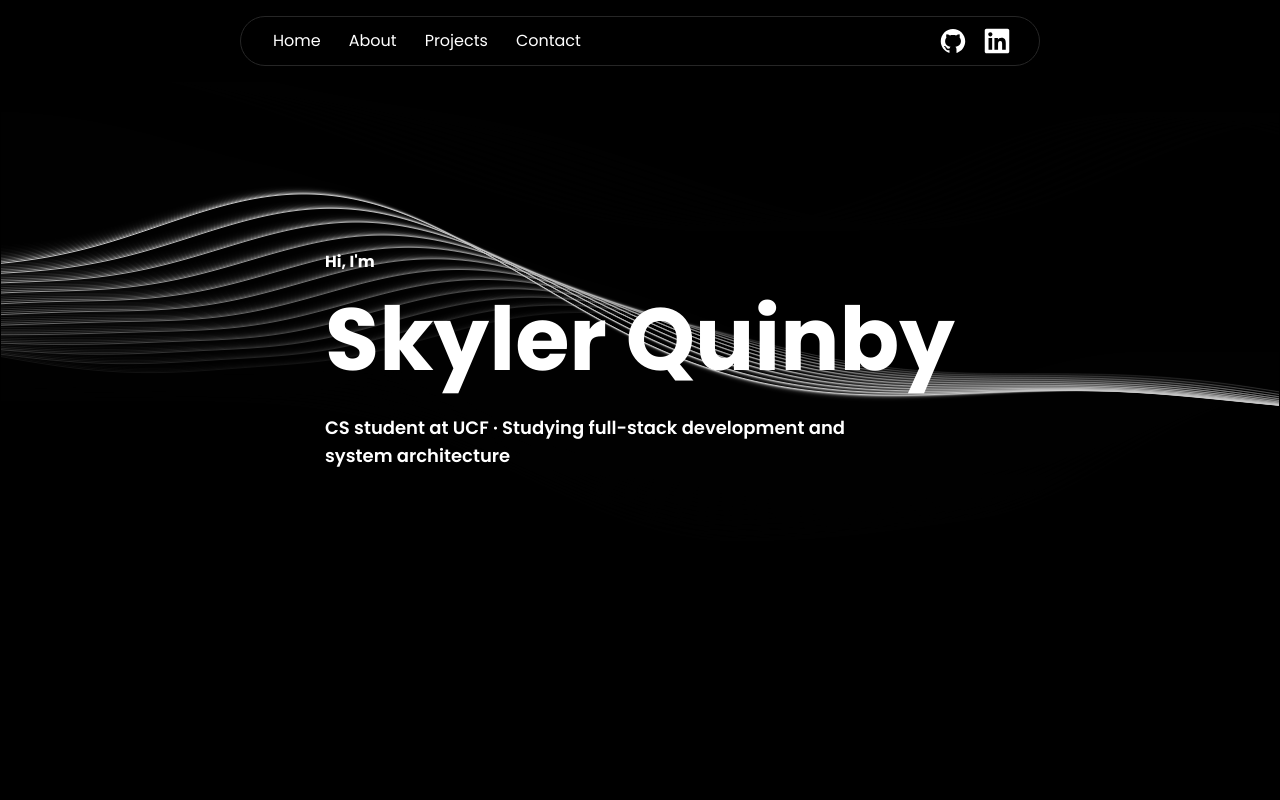
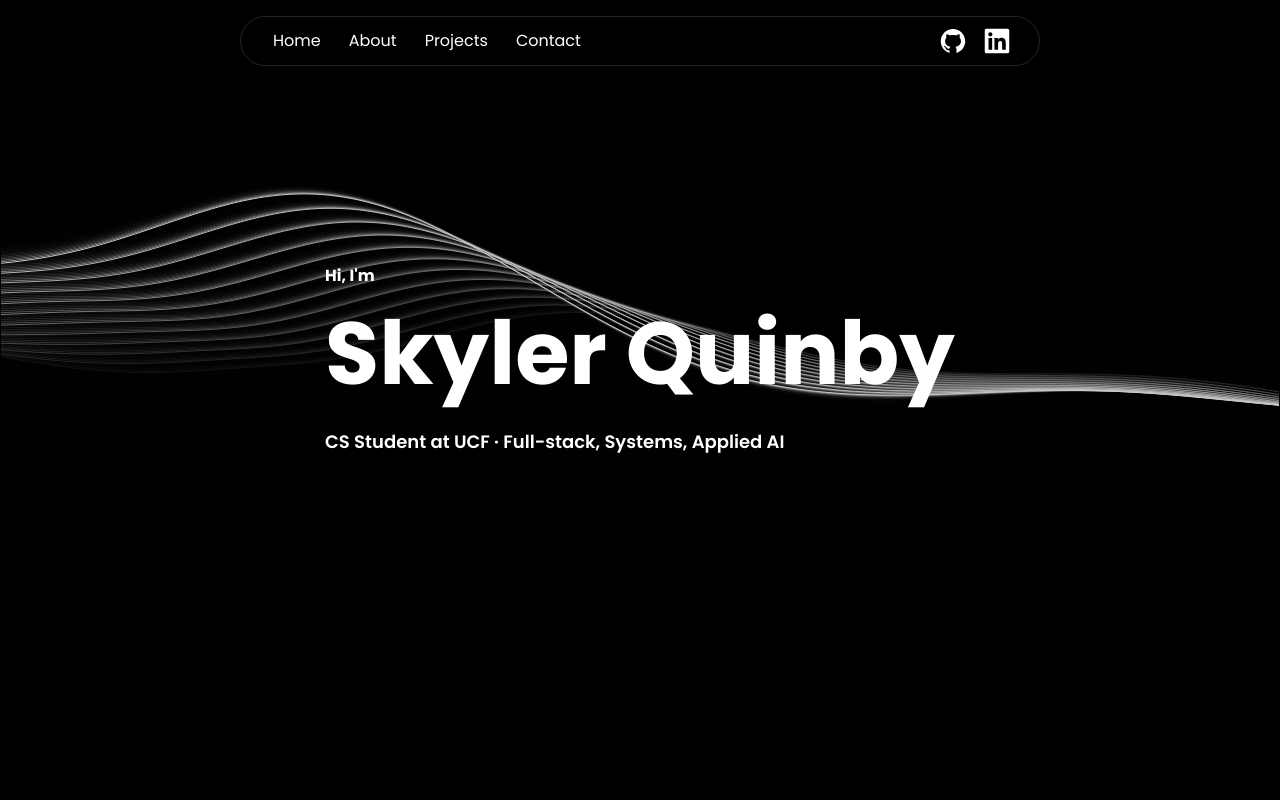
Before and after one commit to coskyler/Portfolio, a Next.js app: page / in a window 1280 px wide. Shown: the top 800 px of the page. Built offline with nearby package versions, Linux system fonts and the light colour scheme.

Commit message:
Update next.js

```diff
--- a/src/app/page.js
+++ b/src/app/page.js
@@ -109,7 +109,7 @@ export default function Page() {
           <div className="-translate-y-10 font-bold max-w-[80%]">
             <p className="text-md">Hi, I&#39;m</p>
             <h1 className="text-[clamp(1rem,10vw,5.5rem)] mb-2">Skyler Quinby</h1>
-            <p className="text-lg font-semibold max-w-[clamp(20ch,80vw,50ch)]">CS student at UCF · Studying full-stack development and system architecture</p>
+            <p className="text-lg font-semibold max-w-[clamp(20ch,80vw,50ch)]">CS Student at UCF · Full-stack, Systems, Applied AI</p>
           </div>
 
         </section>
```
Also changed, not shown: package.json (+4 -4 lines), 1 other file (tests, documents, lock files or other folders).
